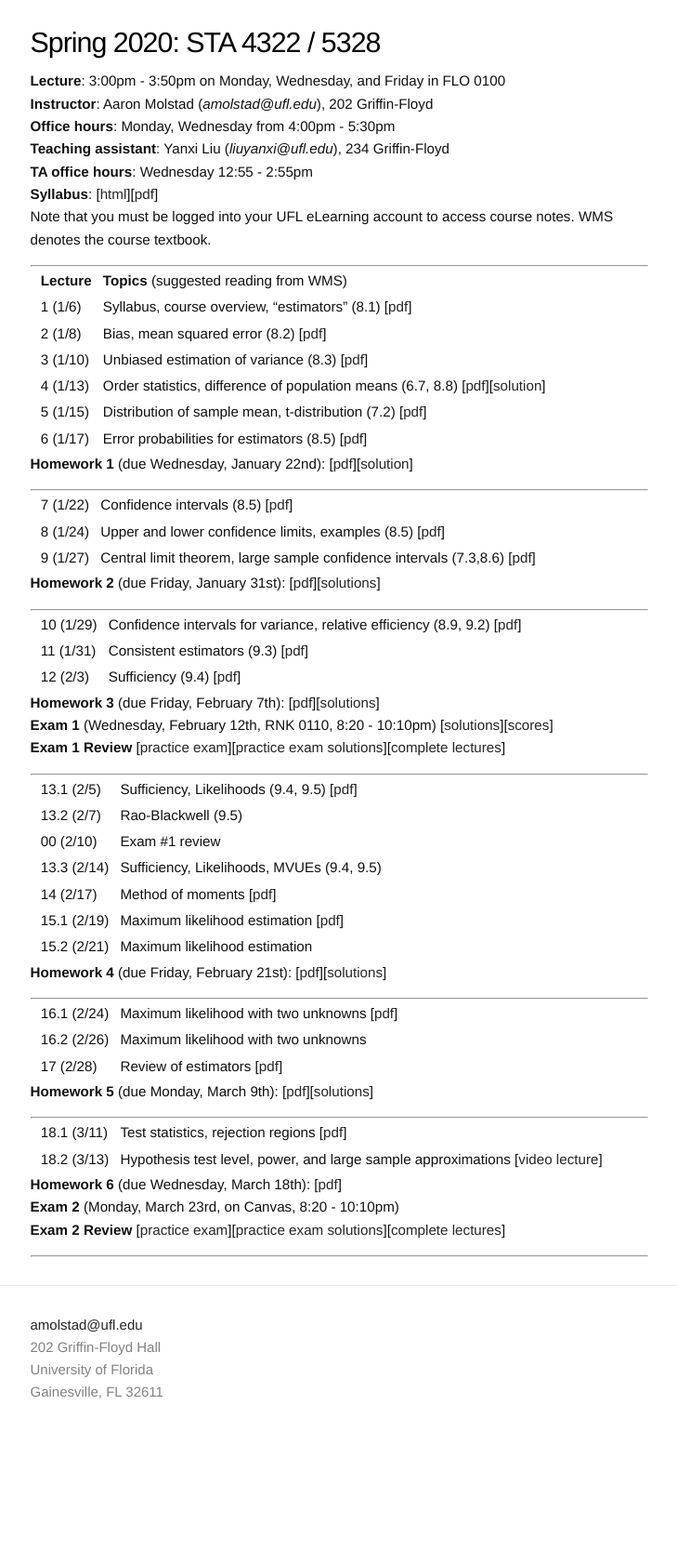
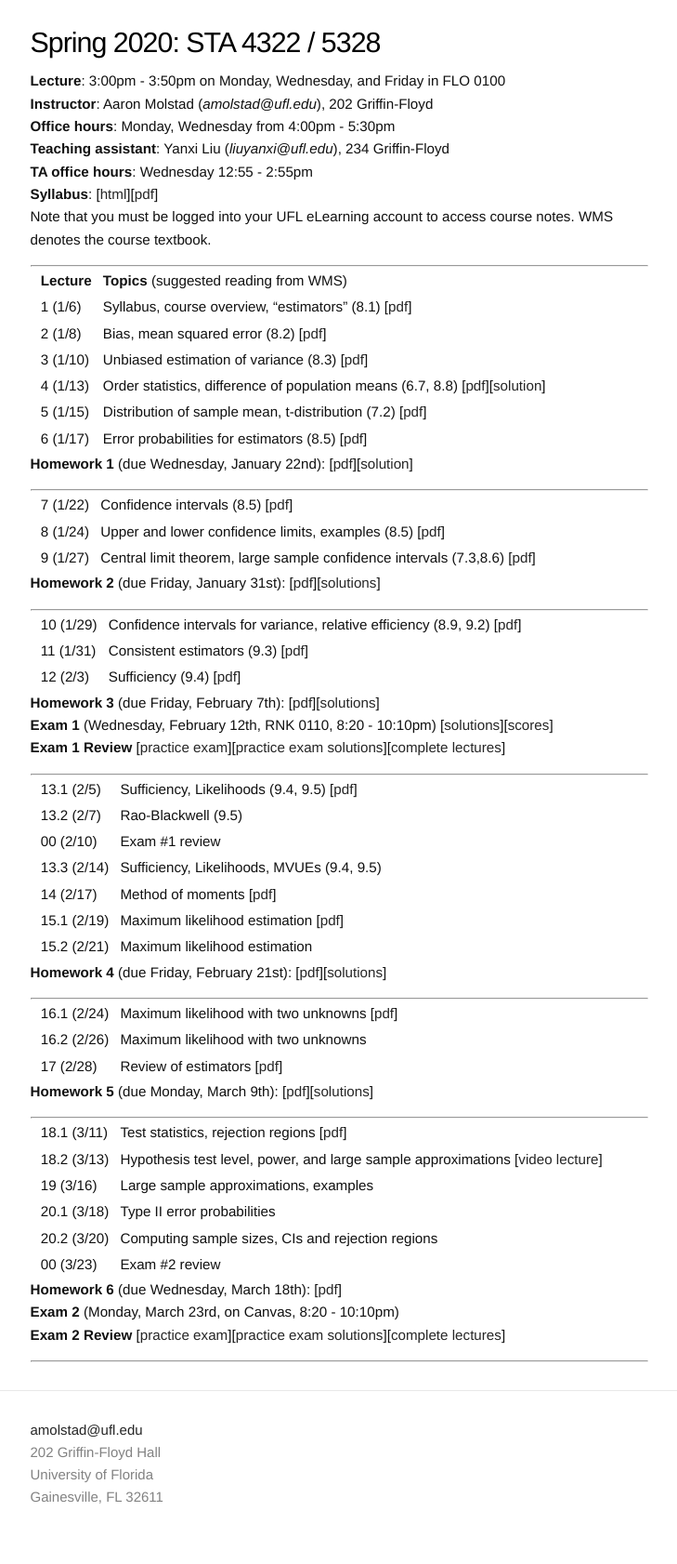
Before and after one commit to ajmolstad/ajmolstad.github.io, a Jekyll site: the page built from S20_STA4322.md, in a window 1280 px wide. Shown: the whole page at 93% size, without its empty margins (275-1004 px from the left). Built offline with Jekyll 4.4.1, drawn with Linux system fonts in a browser that asks for light colours; before the commit the page ends 1569 px from its top, so only the background shows below that.

Commit message:
Update S20_STA4322.md

```diff
--- a/S20_STA4322.md
+++ b/S20_STA4322.md
@@ -67,6 +67,10 @@ Note that you must be logged into your UFL eLearning account to access course no
 
 || 18.1 (3/11) || Test statistics, rejection regions [[pdf](https://ufl.instructure.com/courses/394927/files/48634917/download?wrap=1)] ||
 || 18.2 (3/13) || Hypothesis test level, power, and large sample approximations [[video lecture](https://ufl.instructure.com/files/48683126/download?download_frd=1)] ||
+|| 19 (3/16) || Large sample approximations, examples ||
+|| 20.1 (3/18) || Type II error probabilities ||
+|| 20.2 (3/20) || Computing sample sizes, CIs and rejection regions ||
+|| 00 (3/23) || Exam \#2 review ||
 
 **Homework 6** (due Wednesday, March 18th): [[pdf](/docs/STA4322_S20_Homework6.pdf)]
 **Exam 2** (Monday, March 23rd, on Canvas, 8:20 - 10:10pm)
```
